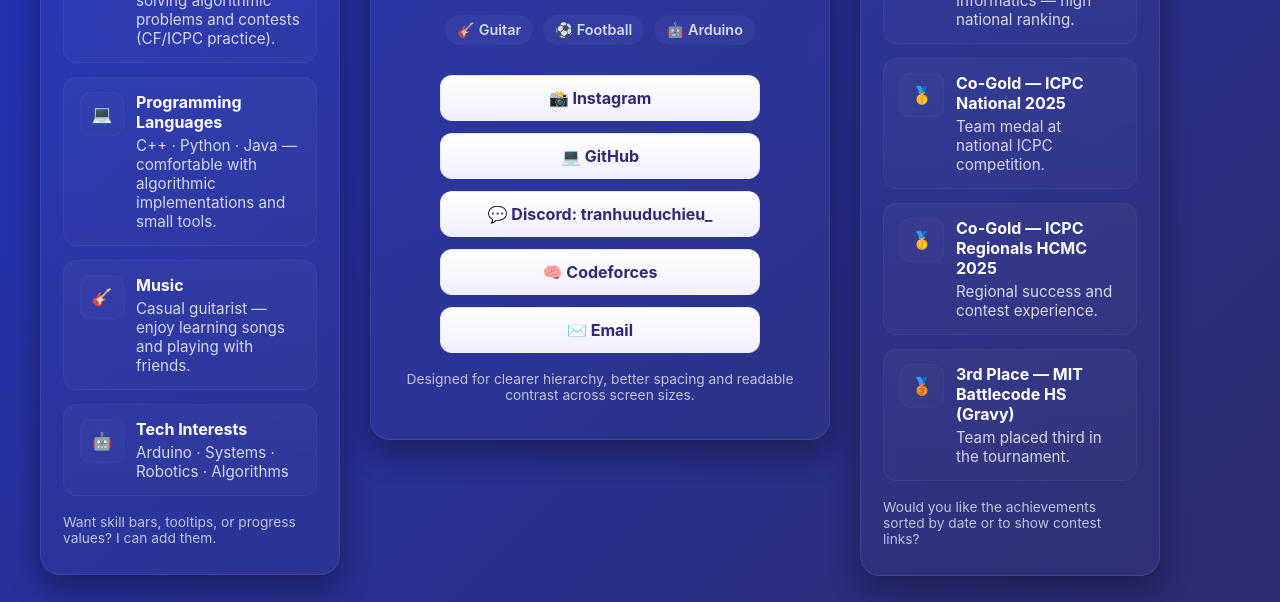
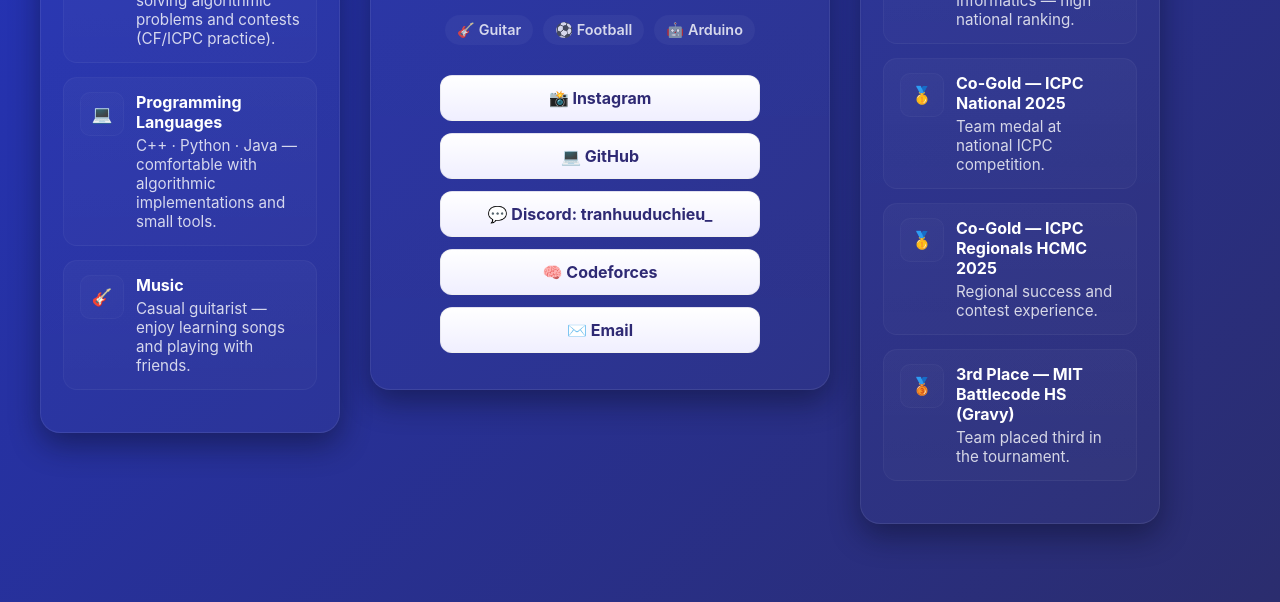
Before and after one commit to Duchieu1410/Duchieu1410.github.io, a plain HTML site: page index.html in a window 1280 px wide. Shown: the part 198-800 px from the top of the page. Drawn offline with Linux system fonts and the light colour scheme.

Commit message:
Remove tech interests and design notes from index.html
Removed sections related to tech interests, design notes, and achievement sorting.

```diff
--- a/index.html
+++ b/index.html
@@ -163,16 +163,6 @@
           <div class="desc">Casual guitarist — enjoy learning songs and playing with friends.</div>
         </div>
       </div>
-
-      <div class="item">
-        <div class="left">🤖</div>
-        <div class="body">
-          <div class="title">Tech Interests</div>
-          <div class="desc">Arduino · Systems · Robotics · Algorithms</div>
-        </div>
-      </div>
-
-      <div class="small">Want skill bars, tooltips, or progress values? I can add them.</div>
     </aside>
 
     <!-- CENTER: Main profile -->
@@ -196,7 +186,6 @@
         </div>
       </div>
 
-      <div class="small">Designed for clearer hierarchy, better spacing and readable contrast across screen sizes.</div>
     </main>
 
     <!-- RIGHT: Achievements -->
@@ -235,7 +224,6 @@
         </div>
       </div>
 
-      <div class="small">Would you like the achievements sorted by date or to show contest links?</div>
     </aside>
 
   </div>
```
